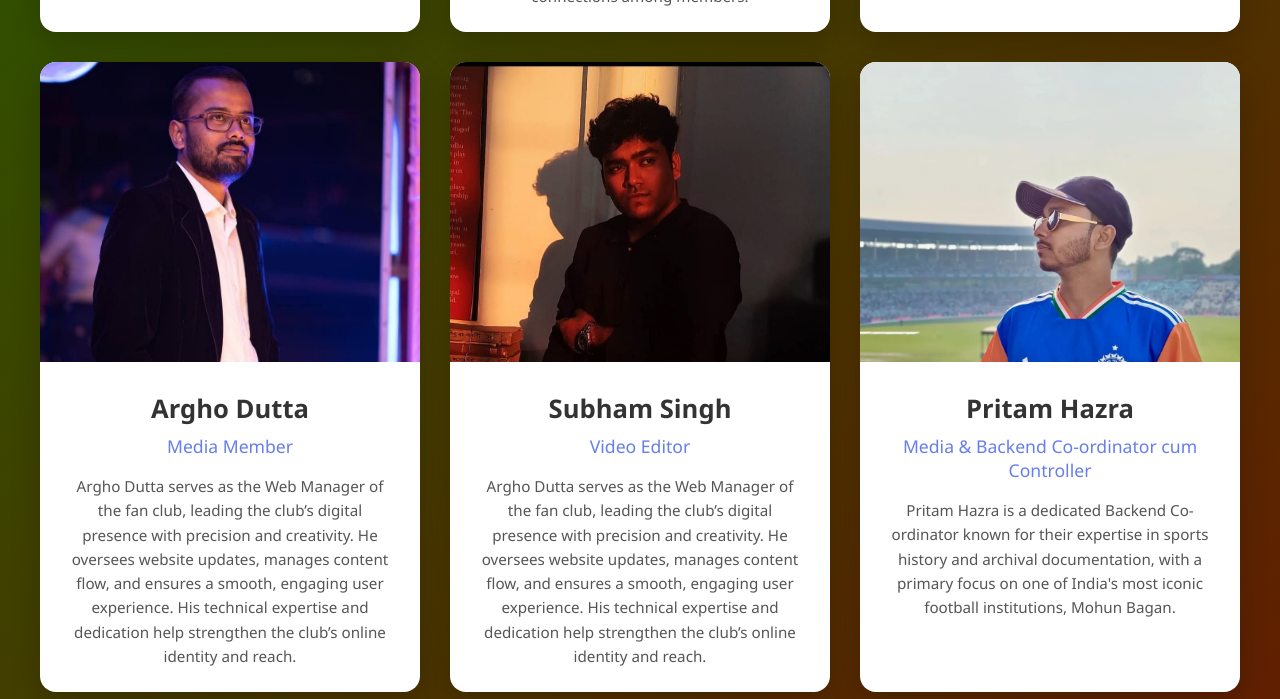
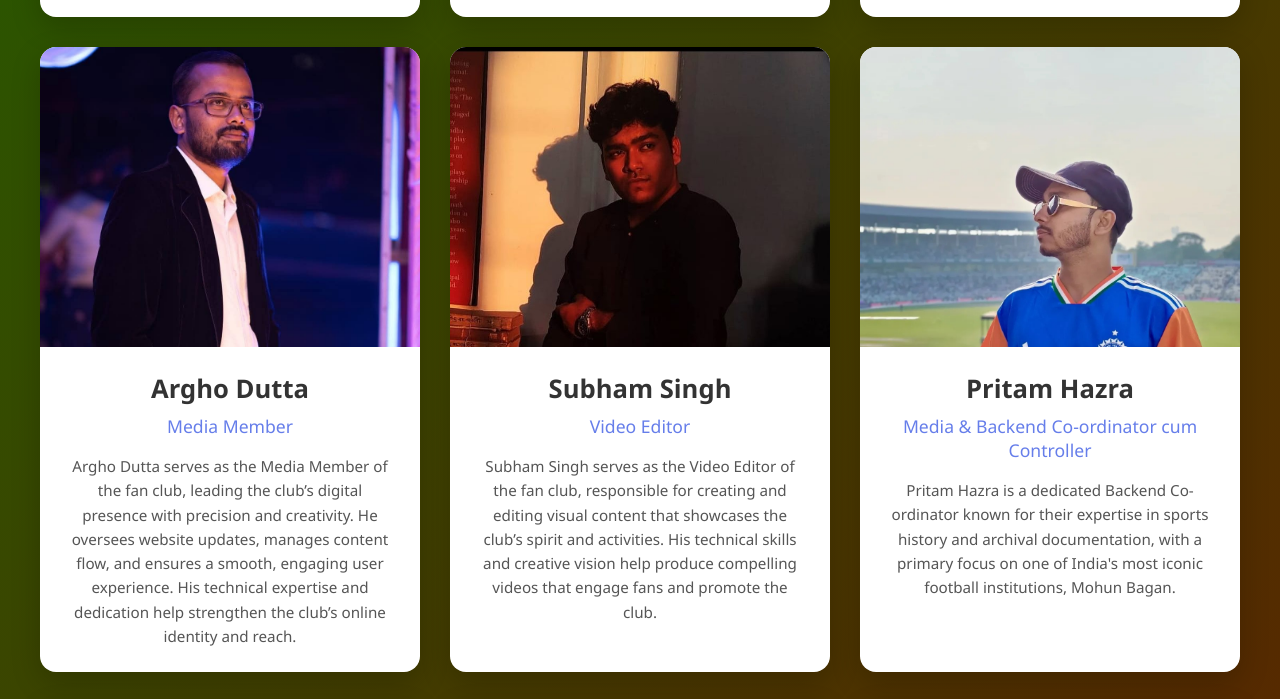
Before and after one commit to Kanakendu2827/Website2, a website: page media.html in a window 1280 px wide. Shown: the part 2057-2756 px from the top of the page. Drawn offline with Linux system fonts and the light colour scheme.

Commit message:
Fit media card images in frame and add new media assets

```diff
--- a/media.html
+++ b/media.html
@@ -52,6 +52,8 @@
       width: 100%;
       height: 300px;
       object-fit: cover;
+      object-position: center;
+      display: block;
     }
     .card-content {
       padding: 24px;
@@ -160,13 +162,13 @@
         name: "Argho Dutta",
         position: "Media Member",
         photo: "ar1.jpg",
-        bio: "Argho Dutta serves as the Web Manager of the fan club, leading the club’s digital presence with precision and creativity. He oversees website updates, manages content flow, and ensures a smooth, engaging user experience. His technical expertise and dedication help strengthen the club’s online identity and reach."
+        bio: "Argho Dutta serves as the Media Member of the fan club, leading the club’s digital presence with precision and creativity. He oversees website updates, manages content flow, and ensures a smooth, engaging user experience. His technical expertise and dedication help strengthen the club’s online identity and reach."
       },
       {
         name: "Subham Singh",
         position: "Video Editor",
         photo: "SS12.jpeg",
-        bio: "Argho Dutta serves as the Web Manager of the fan club, leading the club’s digital presence with precision and creativity. He oversees website updates, manages content flow, and ensures a smooth, engaging user experience. His technical expertise and dedication help strengthen the club’s online identity and reach."
+        bio: "Subham Singh serves as the Video Editor of the fan club, responsible for creating and editing visual content that showcases the club’s spirit and activities. His technical skills and creative vision help produce compelling videos that engage fans and promote the club."
       },
       {
         name: "Pritam Hazra",
@@ -179,6 +181,13 @@
         position: "Research and Content Head",
         photo: "pr1.jpg",
         bio: "Prithul is a dedicated Research Head and Content Writer known for their expertise in sports history and archival documentation, with a primary focus on one of India's most iconic football institutions, Mohun Bagan."
+      },
+
+      {
+        name: "Krishnendu Karmakar",
+        position: "Media Researcher and Content Writer",
+        photo: "B11.jpeg",
+        bio: "Krishnendu Karmakar serves as the Media Researcher and Content Writer of the fan club, leading the club’s digital presence with precision and creativity. He oversees website updates, manages content flow, and ensures a smooth, engaging user experience. His technical expertise and dedication help strengthen the club’s online identity and reach."
       },
 
       {
@@ -203,7 +212,7 @@
       {
         name: "Sutanu Pramanik",
         position: "Editor",
-        photo: "Su11.jpeg",
+        photo: "Su12.jpeg",
         bio: "The Editor contributes to the fan club by preparing, refining, and organizing written content for publications and digital platforms. They ensure clarity, accuracy, and consistency in all communications, helping maintain the club’s professional and engaging voice across media."
       },
       {
```
Also changed, not shown: B11.jpeg (added), Su12.jpeg (added).
